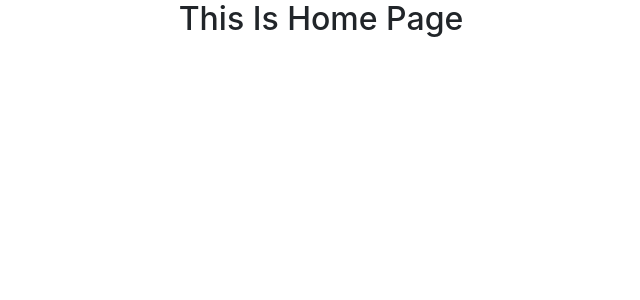
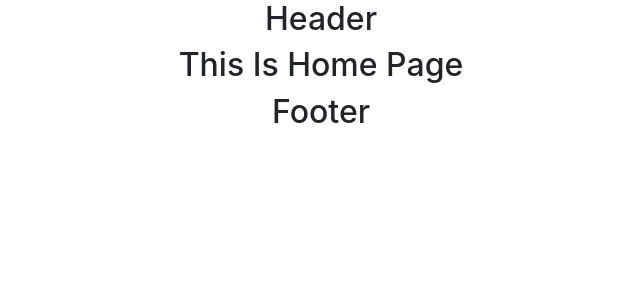
Before and after one commit to AlaminSarkerFRII/E-Commerce-Web-Shop-with-React-Firebase, a React (Create React App) app: page / in a window 1280 px wide. Shown: the top 300 px of the page, without its empty margins (319-959 px from the left). Built offline with nearby package versions, Linux system fonts and the light colour scheme.

Commit message:
setup Layout for All Pages

```diff
--- a/src/components/Shared/Footer/Footer.js
+++ b/src/components/Shared/Footer/Footer.js
@@ -3,7 +3,7 @@ import React from "react";
 const Footer = () => {
   return (
     <div>
-      <h2>This is Footer</h2>
+      <h2>Footer</h2>
     </div>
   );
 };
--- a/src/components/Shared/Header/Header.js
+++ b/src/components/Shared/Header/Header.js
@@ -3,7 +3,7 @@ import React from "react";
 const Header = () => {
   return (
     <div>
-      <h2>This is Header</h2>
+      <h2>Header</h2>
     </div>
   );
 };
--- a/src/components/Shared/Layout/Layout.js
+++ b/src/components/Shared/Layout/Layout.js
@@ -1,9 +1,13 @@
 import React from "react";
+import Footer from "../Footer/Footer";
+import Header from "../Header/Header";
 
-const Layout = () => {
+const Layout = (props) => {
   return (
     <div>
-      <h2>Layout</h2>
+      <Header></Header>
+      <div className="content">{props.children}</div>
+      <Footer></Footer>
     </div>
   );
 };
--- a/src/pages/CartPage.js
+++ b/src/pages/CartPage.js
@@ -1,10 +1,11 @@
 import React from "react";
+import Layout from "../components/Shared/Layout/Layout";
 
 const CartPage = () => {
   return (
-    <div>
+    <Layout>
       <h2>This is cart page </h2>
-    </div>
+    </Layout>
   );
 };
 
--- a/src/pages/HomePage.js
+++ b/src/pages/HomePage.js
@@ -1,10 +1,11 @@
 import React from "react";
+import Layout from "../components/Shared/Layout/Layout";
 
 const HomePage = () => {
   return (
-    <div>
+    <Layout>
       <h2>This Is Home Page </h2>
-    </div>
+    </Layout>
   );
 };
 
--- a/src/pages/ProductInfo.js
+++ b/src/pages/ProductInfo.js
@@ -1,10 +1,11 @@
 import React from "react";
+import Layout from "../components/Shared/Layout/Layout";
 
 const ProductInfo = () => {
   return (
-    <div>
+    <Layout>
       <h2>This is Product Info page </h2>
-    </div>
+    </Layout>
   );
 };
 
```
